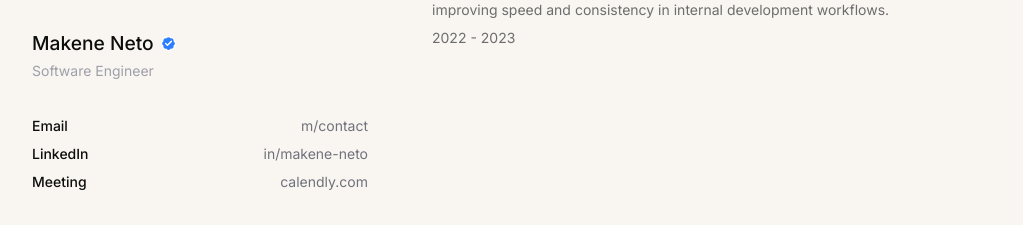
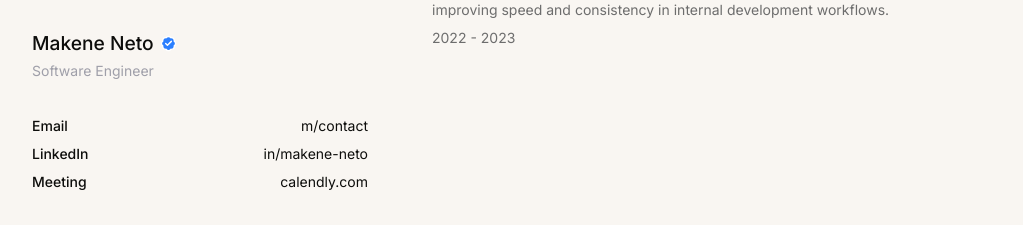
Before and after one commit to makeneto/makenedev, a React (Vite) app: page /about in a window 1280 px wide. Shown: the part 1066-1291 px from the top of the page, without its empty margins (128-1151 px from the left). Built offline with nearby package versions, Linux system fonts and the light colour scheme; a web font is replaced by a local one.

Commit message:
fix(profile-links): remove unnecessary text color classes for cleaner styling

```diff
--- a/src/components/about/ProfileLinks.tsx
+++ b/src/components/about/ProfileLinks.tsx
@@ -12,9 +12,7 @@ export default function ProfileLinks() {
           <Link
             to={href}
             target={label === "Email" ? "_self" : "_blank"}
-            className="sm:text-sm text-end
-            text-zinc-500
-            dark:text-zinc-400"
+            className="sm:text-sm text-end"
           >
             {display}
           </Link>
```
